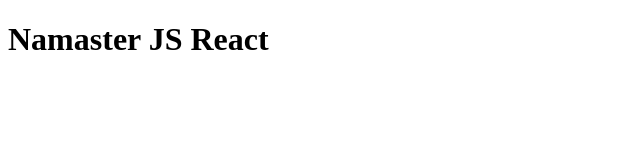
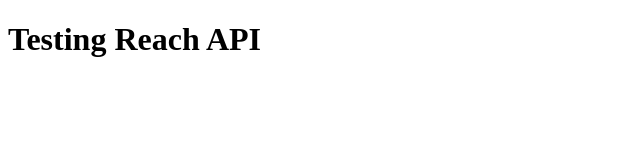
Before and after one commit to abhijit121/namaste-javascript-snippets, a plain HTML site: page index.html in a window 1280 px wide. Shown: the whole page, without its empty margins (0-640 px from the left). Drawn offline with nearby package versions, Linux system fonts and the light colour scheme.

Commit message:
CReating elements with reach and react dom apis

```diff
--- a/index.html
+++ b/index.html
@@ -9,10 +9,11 @@
 <body>
     <div id = "root"></div>
 </body>
+<script src="https://unpkg.com/react@18/umd/react.development.js" crossorigin></script>
+<script src="https://unpkg.com/react-dom@18/umd/react-dom.development.js" crossorigin></script>
 <script>
-  const heading =  document.createElement("h1");
-  heading.innerHTML ="Namaster JS React";
-  document.getElementById("root").appendChild(heading);
-
+    const heading = React.createElement("h1",{},"Testing Reach API");
+    const root = ReactDOM.createRoot(document.getElementById("root"));
+    root.render(heading);
 </script>
 </html>
```
